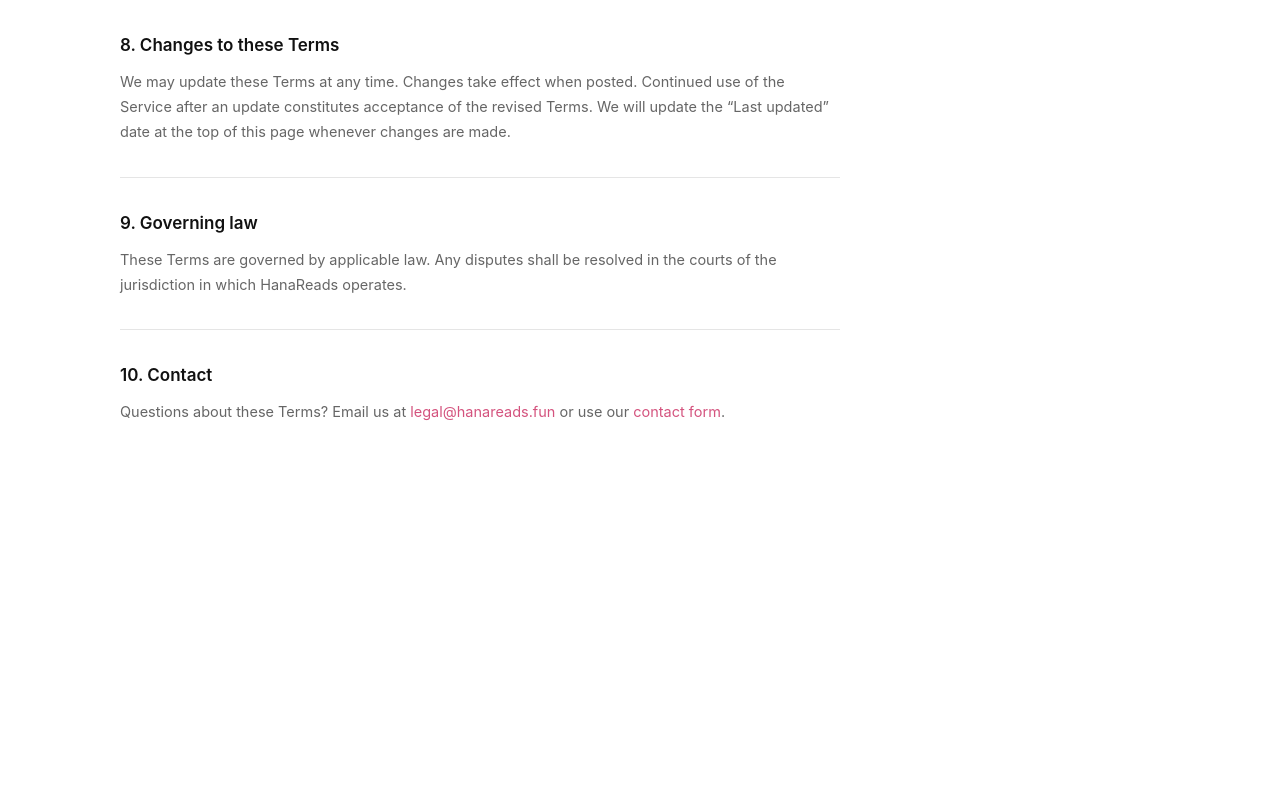
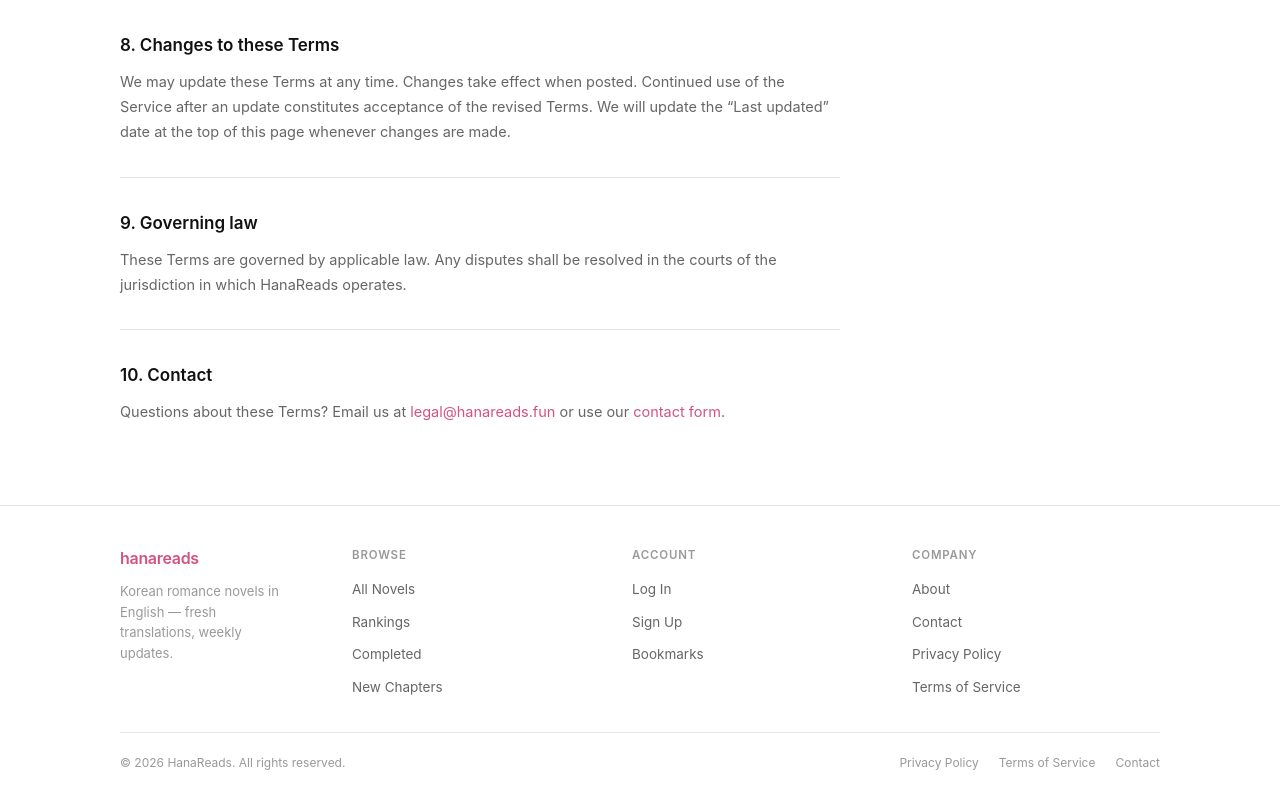
Before and after one commit to alanraiden/hanaread, a Next.js app: page /terms in a window 1280 px wide. Shown: the part 1801-2601 px from the top of the page. Before the commit the page ends 2306 px from the top, so only its background shows below. Built offline with nearby package versions, Linux system fonts and the light colour scheme; no server answers.

Commit message:
Add files via upload

```diff
--- a/src/app/layout.tsx
+++ b/src/app/layout.tsx
@@ -1,6 +1,7 @@
 import type { Metadata } from "next";
 import { AuthProvider } from "@/lib/auth-context";
 import Navbar from "@/components/layout/Navbar";
+import Footer from "@/components/layout/Footer";
 import "./globals.css";
 
 const SITE_NAME = process.env.NEXT_PUBLIC_SITE_NAME || "HanaReads";
@@ -30,6 +31,7 @@ export default function RootLayout({ children }: { children: React.ReactNode })
         <AuthProvider>
           <Navbar />
           <main>{children}</main>
+          <Footer />
         </AuthProvider>
       </body>
     </html>
--- /dev/null
+++ b/src/components/layout/Footer.module.css
@@ -0,0 +1,117 @@
+.footer {
+  border-top: 0.5px solid var(--border);
+  margin-top: auto;
+  padding: 2.5rem 0 1.75rem;
+}
+
+@media (prefers-color-scheme: dark) {
+  .footer { background: #111; }
+}
+
+.inner {
+  max-width: var(--max-w);
+  margin: 0 auto;
+  padding: 0 1.25rem;
+}
+
+/* ── Top row: brand + columns ── */
+.top {
+  display: grid;
+  grid-template-columns: 200px repeat(3, 1fr);
+  gap: 2rem;
+  margin-bottom: 2rem;
+}
+
+@media (max-width: 700px) {
+  .top {
+    grid-template-columns: 1fr 1fr;
+    gap: 1.5rem;
+  }
+}
+
+@media (max-width: 400px) {
+  .top {
+    grid-template-columns: 1fr;
+  }
+}
+
+/* ── Brand column ── */
+.brand {}
+
+.logo {
+  font-size: 16px;
+  font-weight: 600;
+  color: var(--pink);
+  letter-spacing: -0.3px;
+  display: inline-block;
+  margin-bottom: 0.6rem;
+}
+
+.tagline {
+  font-size: 13px;
+  color: var(--text-muted);
+  line-height: 1.6;
+  max-width: 160px;
+}
+
+/* ── Link columns ── */
+.col {}
+
+.colTitle {
+  font-size: 11.5px;
+  font-weight: 600;
+  letter-spacing: 0.8px;
+  text-transform: uppercase;
+  color: var(--text-muted);
+  margin-bottom: 0.75rem;
+}
+
+.colLinks {
+  list-style: none;
+  padding: 0;
+  margin: 0;
+  display: flex;
+  flex-direction: column;
+  gap: 0.45rem;
+}
+
+.colLinks a {
+  font-size: 13.5px;
+  color: var(--text-secondary);
+  transition: color 0.15s;
+}
+
+.colLinks a:hover {
+  color: var(--pink);
+}
+
+/* ── Bottom row ── */
+.bottom {
+  border-top: 0.5px solid var(--border);
+  padding-top: 1.25rem;
+  display: flex;
+  align-items: center;
+  justify-content: space-between;
+  flex-wrap: wrap;
+  gap: 0.5rem;
+}
+
+.copy {
+  font-size: 12px;
+  color: var(--text-muted);
+}
+
+.bottomLinks {
+  display: flex;
+  gap: 1.25rem;
+}
+
+.bottomLinks a {
+  font-size: 12px;
+  color: var(--text-muted);
+  transition: color 0.15s;
+}
+
+.bottomLinks a:hover {
+  color: var(--text-primary);
+}
--- /dev/null
+++ b/src/components/layout/Footer.tsx
@@ -0,0 +1,69 @@
+import Link from "next/link";
+import styles from "./Footer.module.css";
+
+const SITE_NAME = process.env.NEXT_PUBLIC_SITE_NAME || "HanaReads";
+const CURRENT_YEAR = new Date().getFullYear();
+
+export default function Footer() {
+  return (
+    <footer className={styles.footer}>
+      <div className={styles.inner}>
+        <div className={styles.top}>
+          {/* Brand */}
+          <div className={styles.brand}>
+            <Link href="/" className={styles.logo}>
+              {SITE_NAME.toLowerCase().replace(/\s/g, "")}
+            </Link>
+            <p className={styles.tagline}>
+              Korean romance novels in English — fresh translations, weekly updates.
+            </p>
+          </div>
+
+          {/* Browse */}
+          <div className={styles.col}>
+            <p className={styles.colTitle}>Browse</p>
+            <ul className={styles.colLinks}>
+              <li><Link href="/browse">All Novels</Link></li>
+              <li><Link href="/rankings">Rankings</Link></li>
+              <li><Link href="/browse?status=completed">Completed</Link></li>
+              <li><Link href="/browse?status=ongoing">New Chapters</Link></li>
+            </ul>
+          </div>
+
+          {/* Account */}
+          <div className={styles.col}>
+            <p className={styles.colTitle}>Account</p>
+            <ul className={styles.colLinks}>
+              <li><Link href="/auth/login">Log In</Link></li>
+              <li><Link href="/auth/signup">Sign Up</Link></li>
+              <li><Link href="/bookmarks">Bookmarks</Link></li>
+            </ul>
+          </div>
+
+          {/* Company */}
+          <div className={styles.col}>
+            <p className={styles.colTitle}>Company</p>
+            <ul className={styles.colLinks}>
+              <li><Link href="/about">About</Link></li>
+              <li><Link href="/contact">Contact</Link></li>
+              <li><Link href="/privacy">Privacy Policy</Link></li>
+              <li><Link href="/terms">Terms of Service</Link></li>
+            </ul>
+          </div>
+        </div>
+
+        {/* Bottom bar */}
+        <div className={styles.bottom}>
+          <span className={styles.copy}>
+            © {CURRENT_YEAR} {SITE_NAME}. All rights reserved.
+          </span>
+          <nav className={styles.bottomLinks}>
+            <Link href="/privacy">Privacy Policy</Link>
+            <Link href="/terms">Terms of Service</Link>
+            <Link href="/contact">Contact</Link>
+          </nav>
+        </div>
+      </div>
+    </footer>
+  );
+}
```
